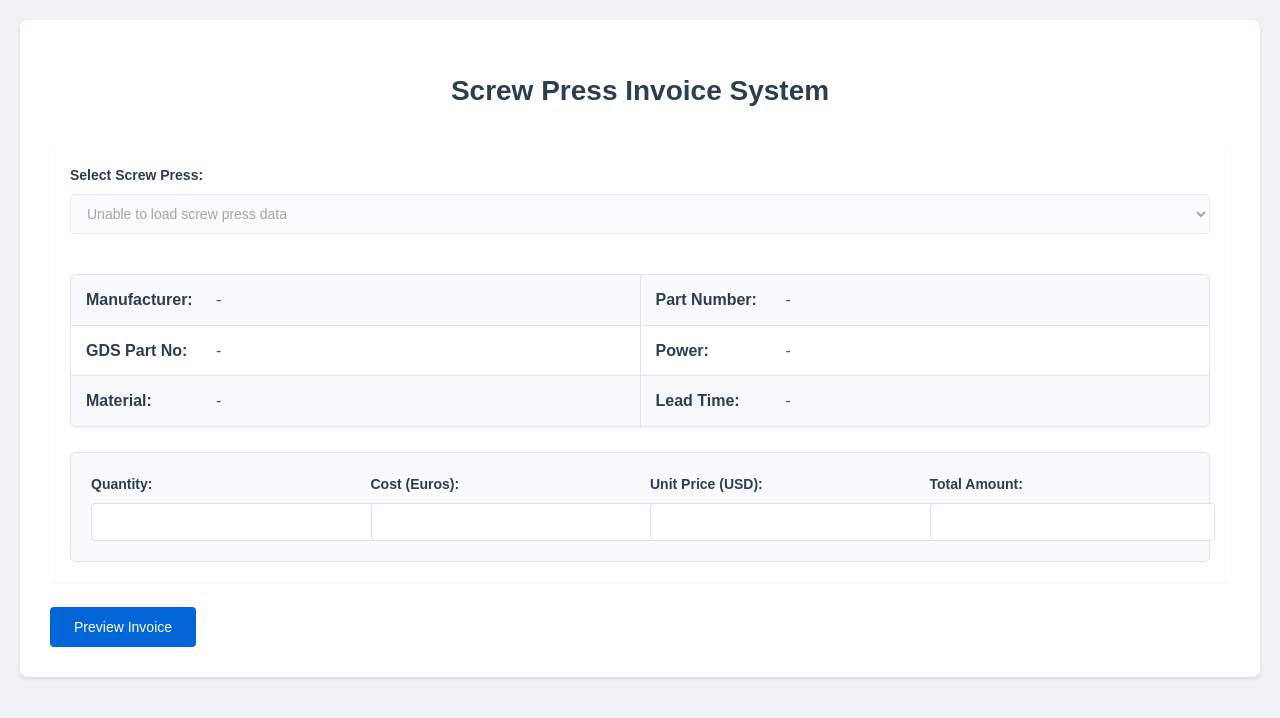
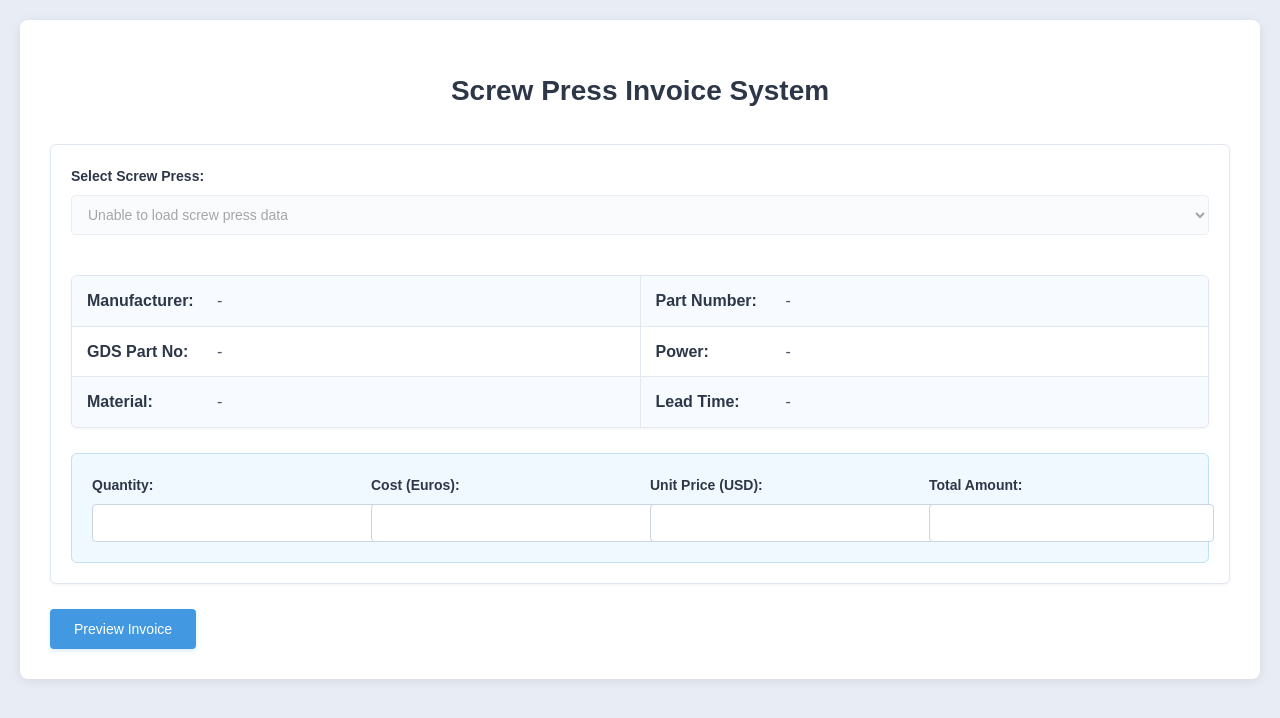
Before and after one commit to theemmperor/GDSinvoiceApp, a Flask app: page / in a window 1280 px wide. Shown: the top 718 px of the page. Run offline with Flask 3, Linux system fonts and the light colour scheme.

Commit message:
Agent query: How does the new color scheme look with the pastel backgrounds and subtle neon accents? Is it more visually appealing while still maintaining a professional appearance?
Improve styling and add directory creation logging to Flask app.

Screenshot: https://storage.googleapis.com/screenshot-production-us-central1/9e0782ff-fa3b-42a6-8ac8-8e2350a2a6d1/52e4a358-863f-476f-97e9-1bcfd91dba5e.jpg

```diff
--- a/static/css/styles.css
+++ b/static/css/styles.css
@@ -4,7 +4,7 @@
     line-height: 1.6;
     margin: 0;
     padding: 20px;
-    background-color: #f0f2f5;
+    background-color: #e8ecf5;  /* Soft blue-tinted background */
 }
 
 .container {
@@ -13,11 +13,11 @@
     background-color: #fff;
     padding: 30px;
     border-radius: 8px;
-    box-shadow: 0 2px 4px rgba(0,0,0,0.1);
+    box-shadow: 0 2px 12px rgba(0,0,0,0.08);
 }
 
 h1 {
-    color: #2c3e50;
+    color: #2d3748;
     margin-bottom: 30px;
     text-align: center;
     font-size: 28px;
@@ -30,11 +30,12 @@
     padding: 20px;
     border-radius: 6px;
     box-shadow: 0 1px 3px rgba(0,0,0,0.05);
+    border: 1px solid #e2e8f0;
 }
 
 /* Excel-like table styling */
 .product-info {
-    border: 1px solid #e1e4e8;
+    border: 1px solid #e2e8f0;
     margin: 20px 0;
     background: #fff;
     border-radius: 6px;
@@ -46,7 +47,7 @@
     display: grid;
     grid-template-columns: repeat(2, 1fr);
     gap: 1px;
-    background: #e1e4e8;
+    background: #e2e8f0;
 }
 
 .grid-item {
@@ -54,26 +55,27 @@
     background: #fff;
     display: flex;
     align-items: center;
-    transition: background-color 0.2s ease;
+    transition: all 0.2s ease;
 }
 
 .grid-item:nth-child(4n+1),
 .grid-item:nth-child(4n+2) {
-    background: #f8f9fa;
+    background: #f7faff;  /* Soft blue tint */
 }
 
 .grid-item:hover {
-    background: #f1f8ff;
+    background: #e6f7ff;  /* Light cyan on hover */
+    transform: translateY(-1px);
 }
 
 .grid-label {
     font-weight: 600;
-    color: #2c3e50;
+    color: #2d3748;
     width: 130px;
 }
 
 .grid-value {
-    color: #445668;
+    color: #4a5568;
     flex-grow: 1;
 }
 
@@ -83,32 +85,33 @@
 input[type="text"] {
     width: 100%;
     padding: 10px 12px;
-    border: 1px solid #dde2e7;
+    border: 1px solid #cbd5e0;
     border-radius: 4px;
     background-color: #fff;
     font-size: 14px;
-    transition: border-color 0.2s ease, box-shadow 0.2s ease;
+    transition: all 0.2s ease;
 }
 
 select:focus,
 input[type="number"]:focus,
 input[type="text"]:focus {
     outline: none;
-    border-color: #0366d6;
-    box-shadow: 0 0 0 3px rgba(3, 102, 214, 0.1);
+    border-color: #4299e1;  /* Bright blue */
+    box-shadow: 0 0 0 3px rgba(66, 153, 225, 0.15);
 }
 
 select {
     margin-bottom: 20px;
     background-color: #f8fafc;
     cursor: pointer;
+    border: 1px solid #e2e8f0;
 }
 
 /* Read-only inputs */
 input[readonly] {
-    background-color: #f8fafc;
+    background-color: #edf2f7;  /* Light gray with blue tint */
     cursor: default;
-    color: #445668;
+    color: #4a5568;
 }
 
 /* Labels */
@@ -116,14 +119,14 @@
     display: block;
     margin-bottom: 8px;
     font-weight: 600;
-    color: #2c3e50;
+    color: #2d3748;
     font-size: 14px;
 }
 
 /* Button styling */
 .btn {
     padding: 12px 24px;
-    background-color: #0366d6;
+    background-color: #4299e1;  /* Bright blue */
     color: #fff;
     border: none;
     border-radius: 4px;
@@ -131,11 +134,13 @@
     font-size: 14px;
     font-weight: 500;
     transition: all 0.2s ease;
+    box-shadow: 0 2px 4px rgba(66, 153, 225, 0.2);
 }
 
 .btn:hover {
-    background-color: #0255b3;
+    background-color: #3182ce;  /* Darker blue */
     transform: translateY(-1px);
+    box-shadow: 0 4px 6px rgba(66, 153, 225, 0.25);
 }
 
 .btn:active {
@@ -144,13 +149,12 @@
 
 /* Error message styling */
 .error-message {
-    background-color: #fff3f3;
-    border: 1px solid #ffcdd2;
-    color: #d32f2f;
+    background-color: #fff5f5;  /* Light red */
+    border: 1px solid #feb2b2;
+    color: #c53030;
     padding: 15px;
     margin: 10px 0;
     border-radius: 4px;
-    font-size: 14px;
 }
 
 /* Quantity and price inputs container */
@@ -160,9 +164,9 @@
     gap: 20px;
     margin-top: 25px;
     padding: 20px;
-    background: #f8fafc;
+    background: #f0f9ff;  /* Very light blue */
     border-radius: 6px;
-    border: 1px solid #e1e4e8;
+    border: 1px solid #bee3f8;  /* Light blue border */
 }
 
 .numeric-inputs div {
@@ -173,13 +177,29 @@
 .numeric-inputs input {
     text-align: right;
     background: #fff;
+    border: 1px solid #cbd5e0;
+}
+
+.numeric-inputs input:focus {
+    border-color: #4299e1;
+    box-shadow: 0 0 0 3px rgba(66, 153, 225, 0.15);
 }
 
 /* Image preview */
 .image-preview {
     max-width: 200px;
     margin: 10px 0;
-    border: 1px solid #dde2e7;
+    border: 1px solid #cbd5e0;
     padding: 5px;
     border-radius: 4px;
 }
+
+/* Add subtle animations */
+@keyframes fadeIn {
+    from { opacity: 0; transform: translateY(-10px); }
+    to { opacity: 1; transform: translateY(0); }
+}
+
+.product-info {
+    animation: fadeIn 0.3s ease-out;
+}
```
Also changed, not shown: 1 other file.
